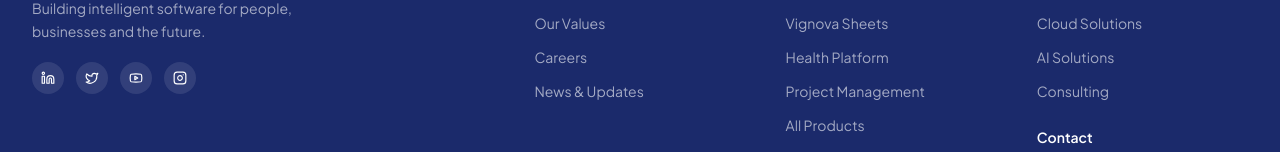
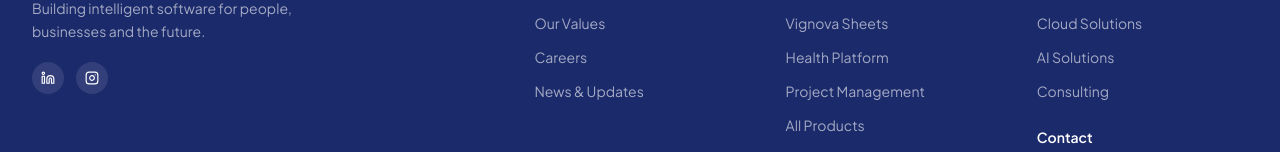
Before and after one commit to vignovatechnologies-hue/vignova_website, a Next.js app in the folder frontend/: page / in a window 1280 px wide. Shown: the part 3051-3203 px from the top of the page. Built offline with nearby package versions, Linux system fonts and the light colour scheme.

Commit message:
Updated Footer

```diff
--- a/frontend/src/components/layout/Footer.tsx
+++ b/frontend/src/components/layout/Footer.tsx
@@ -12,8 +12,6 @@
 
 const socialLinks = [
   { icon: Linkedin,  label: "LinkedIn",  href: "https://www.linkedin.com/company/vignova-technologies/" },
-  { icon: Twitter,   label: "Twitter",   href: "#" },
-  { icon: Youtube,   label: "YouTube",   href: "#" },
   { icon: Instagram, label: "Instagram", href: "#" },
 ];
 
```
